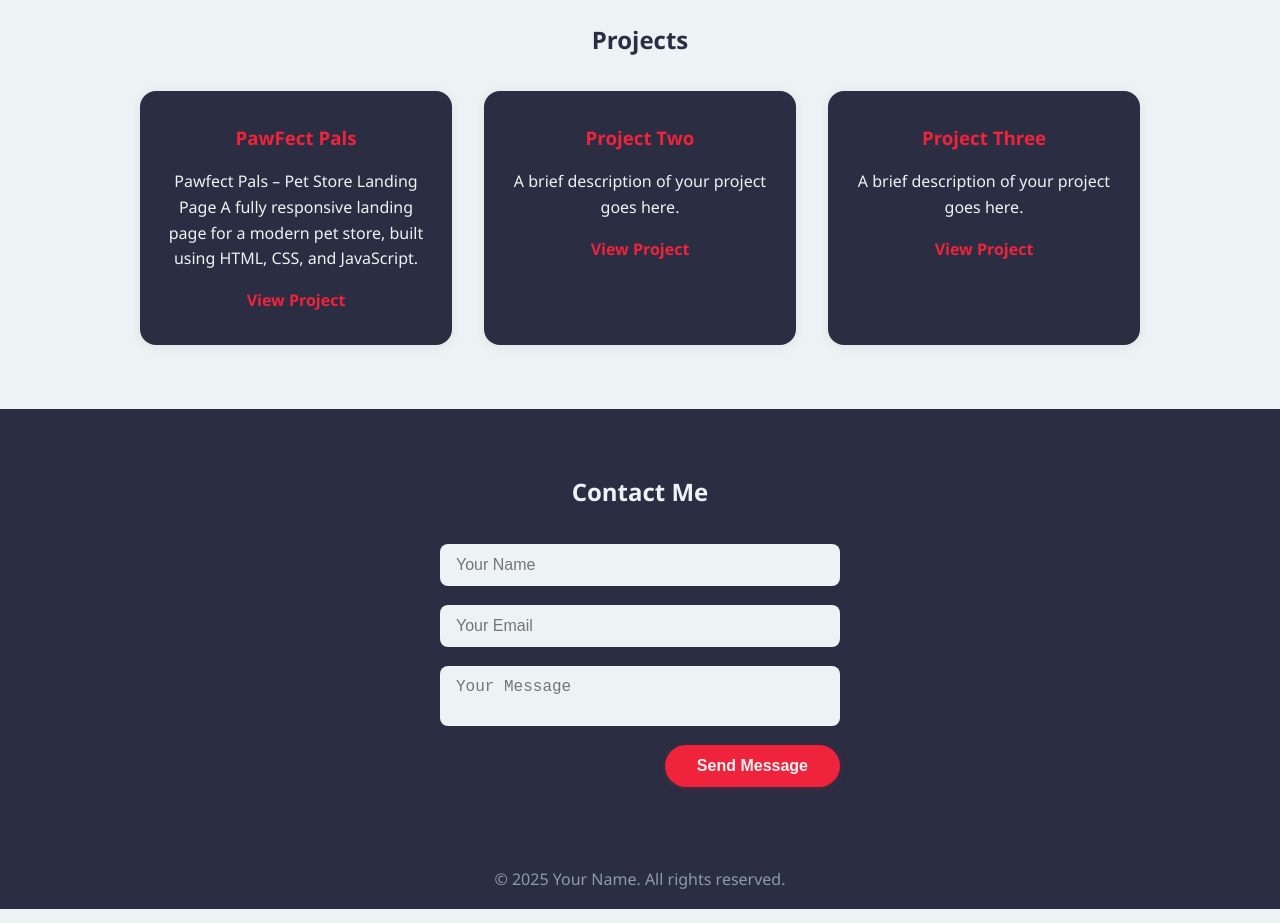
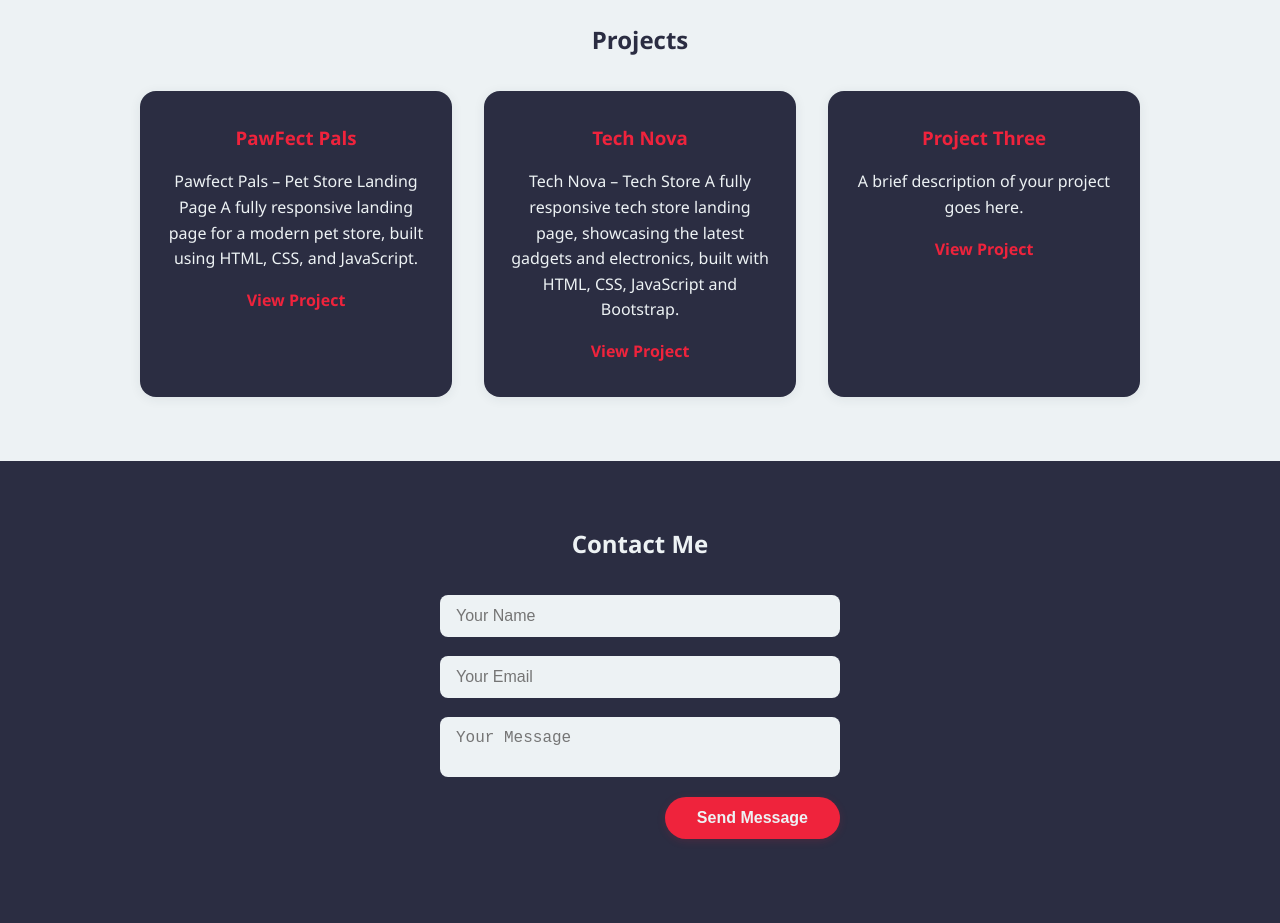
Before and after one commit to anuragx40/portfolio, a plain HTML site: page index.html in a window 1280 px wide. Shown: the part 1220-2143 px from the top of the page. Drawn offline with Linux system fonts and the light colour scheme.

Commit message:
Update index.html

```diff
--- a/index.html
+++ b/index.html
@@ -52,13 +52,16 @@
         <div class="project-card">
           <h3>PawFect Pals</h3>
           <p>Pawfect Pals – Pet Store Landing Page
-              A fully responsive landing page for a modern pet store, built using HTML, CSS, and JavaScript.  </p>
+            A fully responsive landing page for a modern pet store, built using HTML, CSS, and JavaScript.
+          </p>
           <a href="https://pawfect-pals.vercel.app/" class="project-link">View Project</a>
         </div>
         <div class="project-card">
-          <h3>Project Two</h3>
-          <p>A brief description of your project goes here.</p>
-          <a href="#" class="project-link">View Project</a>
+          <h3>Tech Nova</h3>
+          <p>Tech Nova – Tech Store
+            A fully responsive tech store landing page, showcasing the latest gadgets and electronics, built with HTML, CSS, JavaScript and Bootstrap.
+          </p>
+          <a href="https://technovastore.vercel.app/" class="project-link">View Project</a>
         </div>
         <div class="project-card">
           <h3>Project Three</h3>
```
